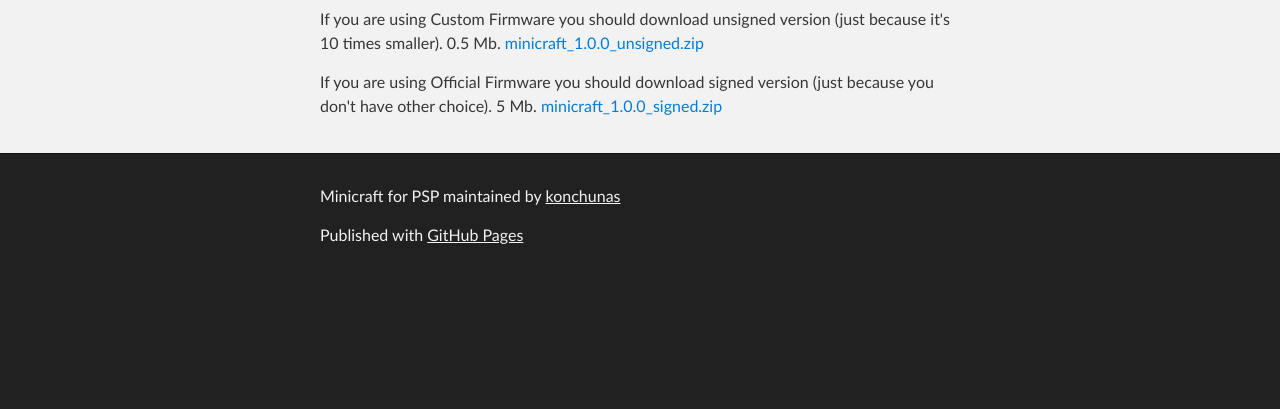
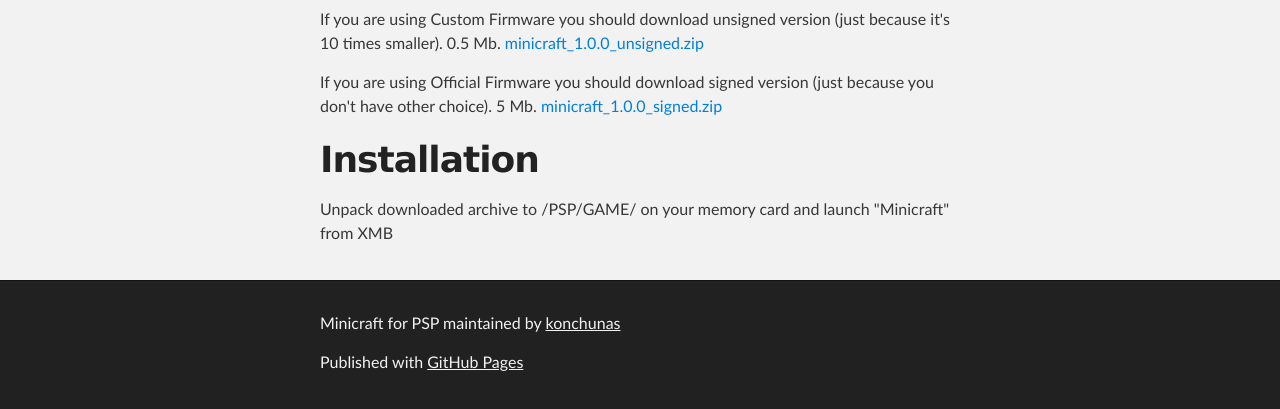
Before and after one commit to konchunas/minicraft-psp, a plain HTML site: page index.html in a window 1280 px wide. Shown: the part 2107-2516 px from the top of the page. Before the commit the page ends 2389 px from the top, so only its background shows below. Drawn offline with Linux system fonts and the light colour scheme.

Commit message:
Create gh-pages branch via GitHub

```diff
--- a/index.html
+++ b/index.html
@@ -59,6 +59,11 @@
 <p>If you are using Custom Firmware you should download unsigned version (just because it's 10 times smaller). 0.5 Mb. <a href="https://github.com/konchunas/minicraft-psp/raw/gh-pages/build/minicraft_1.0.0_unsigned.zip">minicraft_1.0.0_unsigned.zip</a></p>
 
 <p>If you are using Official Firmware you should download signed version (just because you don't have other choice). 5 Mb. <a href="https://github.com/konchunas/minicraft-psp/raw/gh-pages/build/minicraft_1.0.0_signed.zip">minicraft_1.0.0_signed.zip</a></p>
+
+<h1>
+<a name="installation" class="anchor" href="#installation"><span class="octicon octicon-link"></span></a>Installation</h1>
+
+<p>Unpack downloaded archive to /PSP/GAME/ on your memory card and launch "Minicraft" from XMB</p>
       </section>
     </div>
 
```
Also changed, not shown: params.json (+1 -1 lines).
